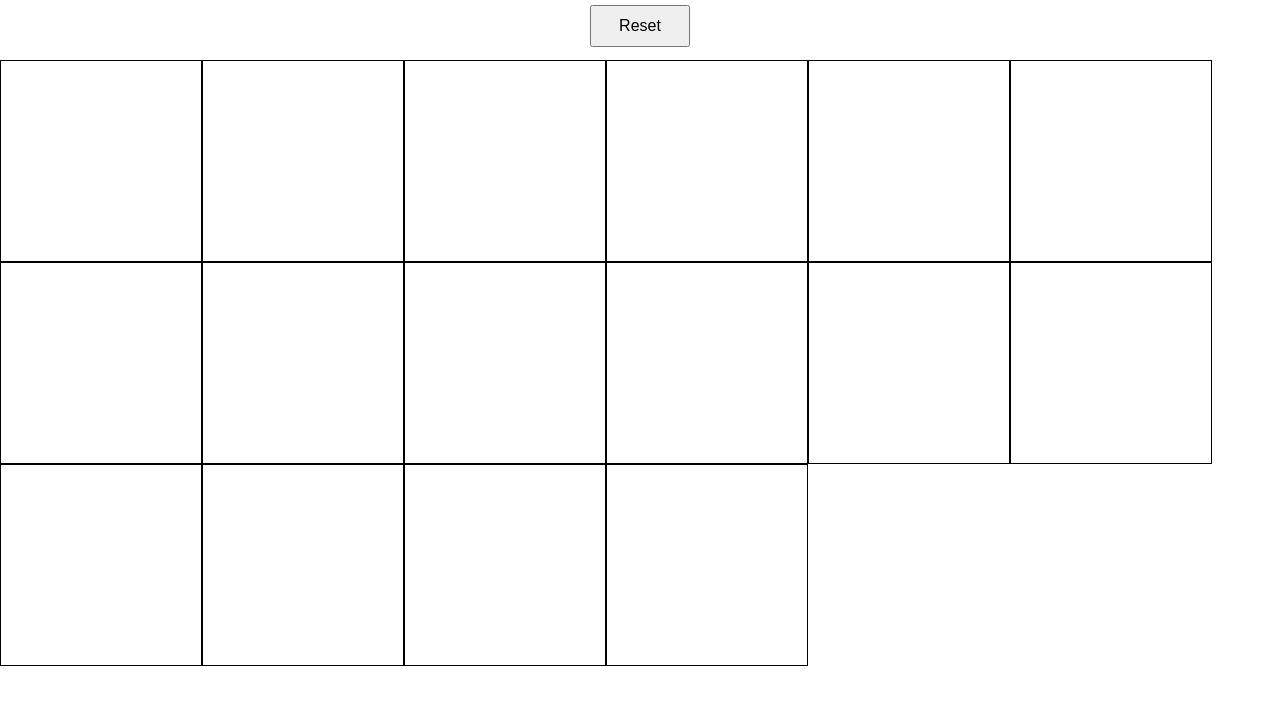
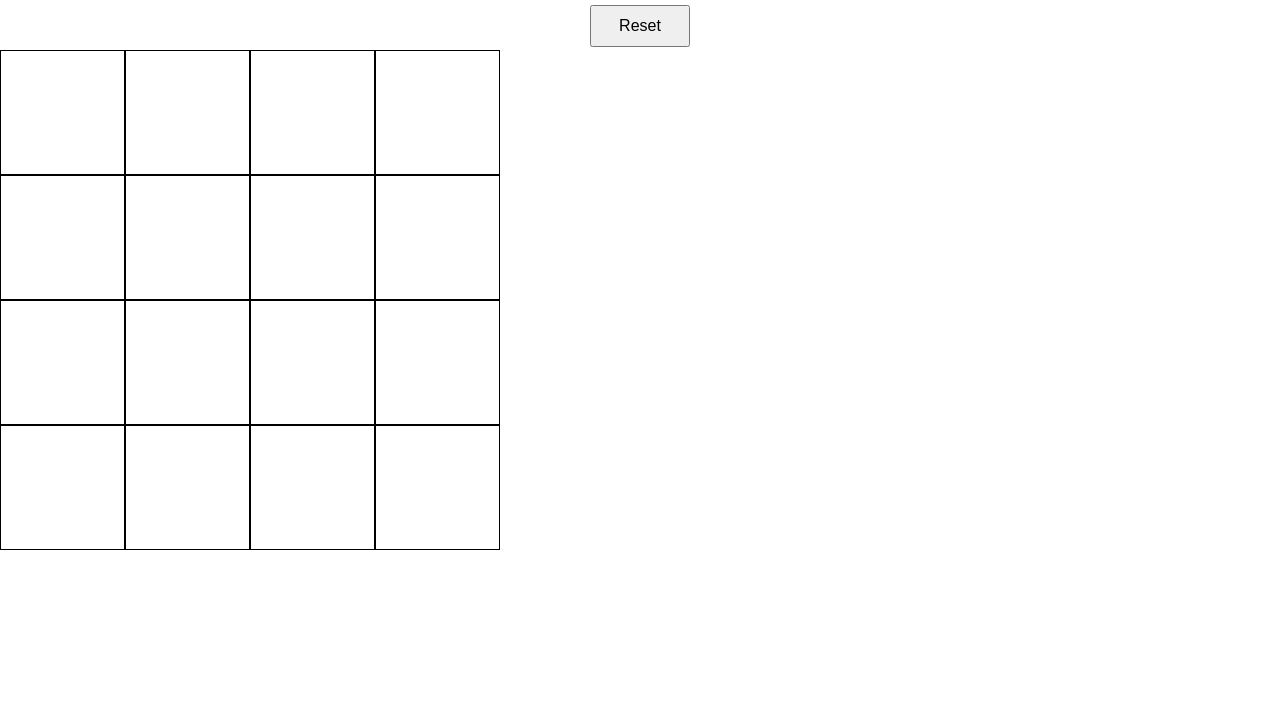
Before and after one commit to teenabobeena/etch-a-sketch, a plain HTML site: page index.html in a window 1280 px wide. Drawn offline with Linux system fonts and the light colour scheme.

Commit message:
Add board logic for reset

```diff
--- a/app.js
+++ b/app.js
@@ -1,14 +1,20 @@
-const container = document.querySelector("div");
+const container = document.querySelector(".container");
 const body = document.querySelector("body");
 
 const btn = document.createElement("button");
 body.appendChild(btn);
 btn.textContent = "Reset";
 
+function makeGrid(count) {
+    container.innerHTML = "";
+    const gridSize = Math.ceil(Math.sqrt(count));
+    const boxSize = 500 / gridSize;
 
-for (let i = 1; i <= 16; i++) {
+    for (let i = 0; i < count; i++) {
         const square = document.createElement("div");
         square.classList.add("box");
+        square.style.width = `${boxSize}px`;
+        square.style.height = `${boxSize}px`;
         container.appendChild(square);
     }
 
@@ -19,7 +25,16 @@ gridSquares.forEach(square => {
             square.style.backgroundColor = "blue";
         });
     });
+}
+
+makeGrid(16);
 
 btn.addEventListener("click", () => {
-    prompt("How many squares?");
+    const userCount = parseInt(prompt("How many squares? Max 99"));
+
+    while (isNaN(userCount) || userCount < 1 || userCount > 100) {
+        userCount = parseInt(prompt("Please enter a number between 1 and 100"));
+    }
+
+    makeGrid(userCount);
 })
--- a/styles.css
+++ b/styles.css
@@ -1,15 +1,13 @@
+*,
+*::before,
+*::after {
+  box-sizing: border-box;
+}
+
 body {
     margin: 0;
     padding: 0;
     box-sizing: border-box;
-}
-
-div {
-    display: flex;
-    flex-wrap: wrap;
-    flex-direction: row;
-    position: relative;
-    top: 30px;
 }
 
 button {
@@ -23,8 +21,21 @@ button {
 }
 
 .box {
-    width: 200px;
-    height: 200px;
     border: 1px solid black;
     background-color: white;
+    margin: 0;
+    padding: 0;
+
 }
+
+.container {
+    /*margin: 10px auto;*/
+    width: 500px;
+    height: 500px;
+    align-items: flex-start;
+    justify-content: flex-start;
+    display: flex;
+    flex-wrap: wrap;
+    padding-top: 50px;
+    gap: 0;
+}
```
Lines whose indentation alone changed are shown as unchanged.
